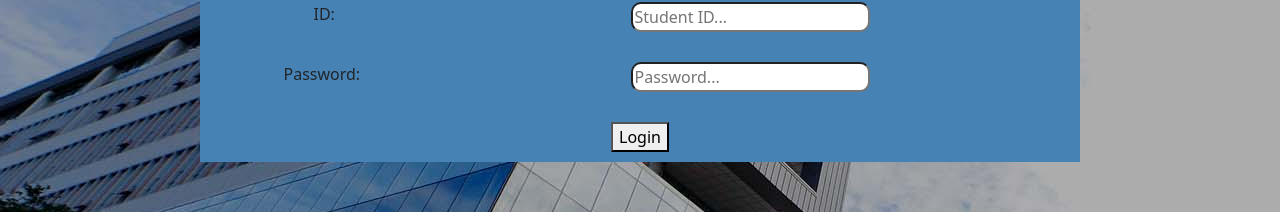
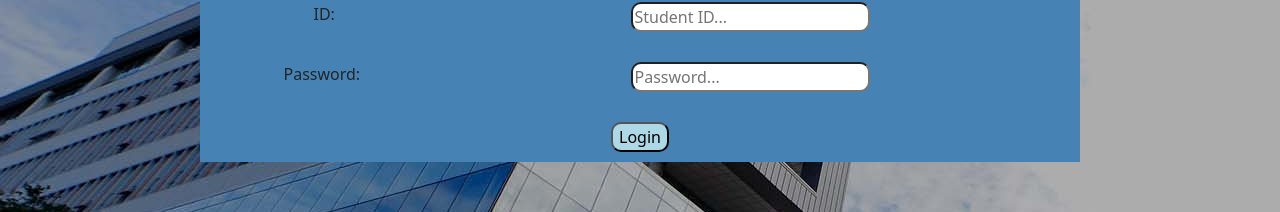
Before and after one commit to JuyeeMyeong/web_project_cse316, a React (Create React App) app: page /Login in a window 1280 px wide. Shown: the part 184-396 px from the top of the page. Built offline with nearby package versions, Linux system fonts and the light colour scheme.

Commit message:
#2 login button design change

```diff
--- a/src/App.css
+++ b/src/App.css
@@ -97,10 +97,10 @@ h2 {
   padding-left: 30px;
 }
 
-.Loginbtn {
+#Loginbtn {
   display: inline-block;
   border-radius: 10px;
-  background-color: aquamarine;
+  background-color:lightBlue;
 }
 
 /***********         PreviousCourses              ***********/
--- a/src/components/Login.js
+++ b/src/components/Login.js
@@ -43,6 +43,7 @@ function Login() {
                 <div className='text-center'>
                     <button id="Loginbtn" type="button" form="">Login</button>
                 </div>
+
             </div>
 
 
```
